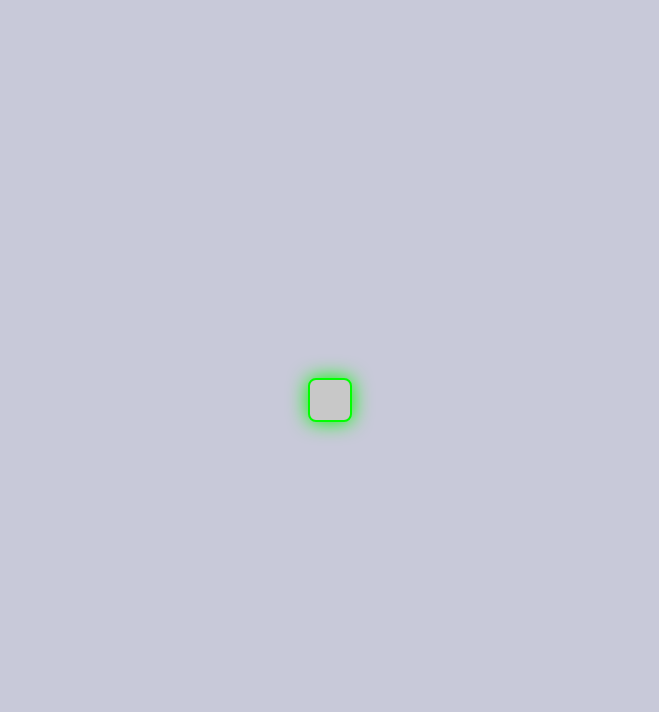
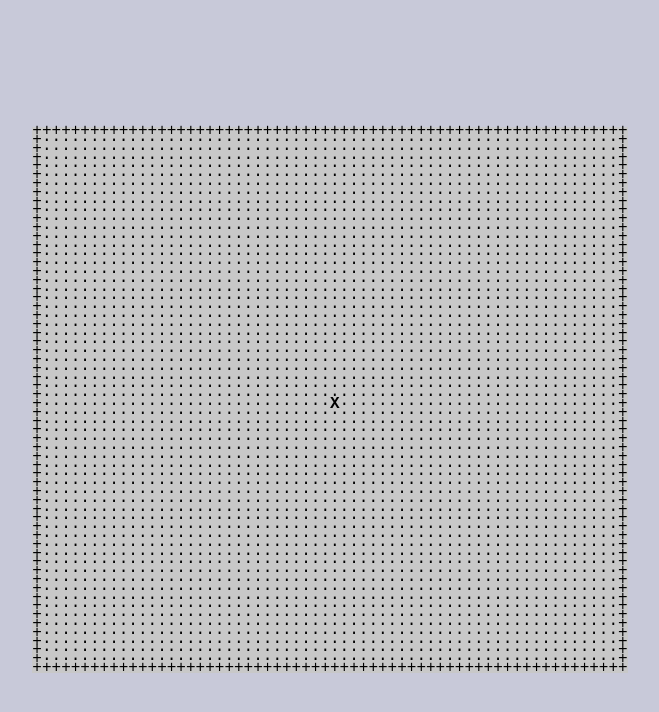
Before and after one commit to miloborgsmidt/the-void, a plain HTML site: page index.html in a window 1280 px wide. Shown: the whole page, without its empty margins (310-969 px from the left). Drawn offline with Linux system fonts and the light colour scheme.

Commit message:
Fix script loading and a few visuals

```diff
--- a/index.html
+++ b/index.html
@@ -3,7 +3,7 @@
 
 <head>
     <meta charset="UTF-8">
-    <title>60x60 Character Grid Adventure</title>
+    <title>The Void</title>
     <style>
         body {
             margin: 0;
@@ -17,32 +17,26 @@
         }
 
         pre {
-            font-size: 12px;
-            line-height: 1;
+            font-size: 16px;
+            line-height: 0.55;
             letter-spacing: 0;
             margin: 0;
-            padding: 20px;
             background: rgb(200, 200, 200);
-            color: rgb(200, 200, 255);
-            border: 2px solid #0f0;
-            box-shadow: 0 0 20px #0f0;
-            border-radius: 8px;
+            color: black;
             user-select: none;
+            white-space: pre;
         }
 
         .player {
-            color: rgb(200, 215, 200);
+            /* color: red; */
             font-weight: bold;
         }
     </style>
 </head>
 
 <body>
-
-    <pre id="grid"></pre>
-
-    <script src="the-void.js" />
-
+    <pre id="grid">Loading game...</pre>
+    <script src="the-void.js"></script>
 </body>
 
 </html>
--- a/the-void.js
+++ b/the-void.js
@@ -1,5 +1,5 @@
-const WIDTH = 60;
-const HEIGHT = 60;
+const WIDTH = 62;
+const HEIGHT = 62;
 
 let playerX = Math.floor(WIDTH / 2);
 let playerY = Math.floor(HEIGHT / 2);
@@ -13,7 +13,7 @@ function renderGrid() {
     for (let y = 0; y < HEIGHT; y++) {
         for (let x = 0; x < WIDTH; x++) {
             if (x === 0 || x === WIDTH - 1 || y === 0 || y === HEIGHT - 1) {
-                output += '▓'; // Border
+                output += '+'; // Border
             } else if (x === playerX && y === playerY) {
                 output += '<span class="player">X</span>';
             } else {
```
